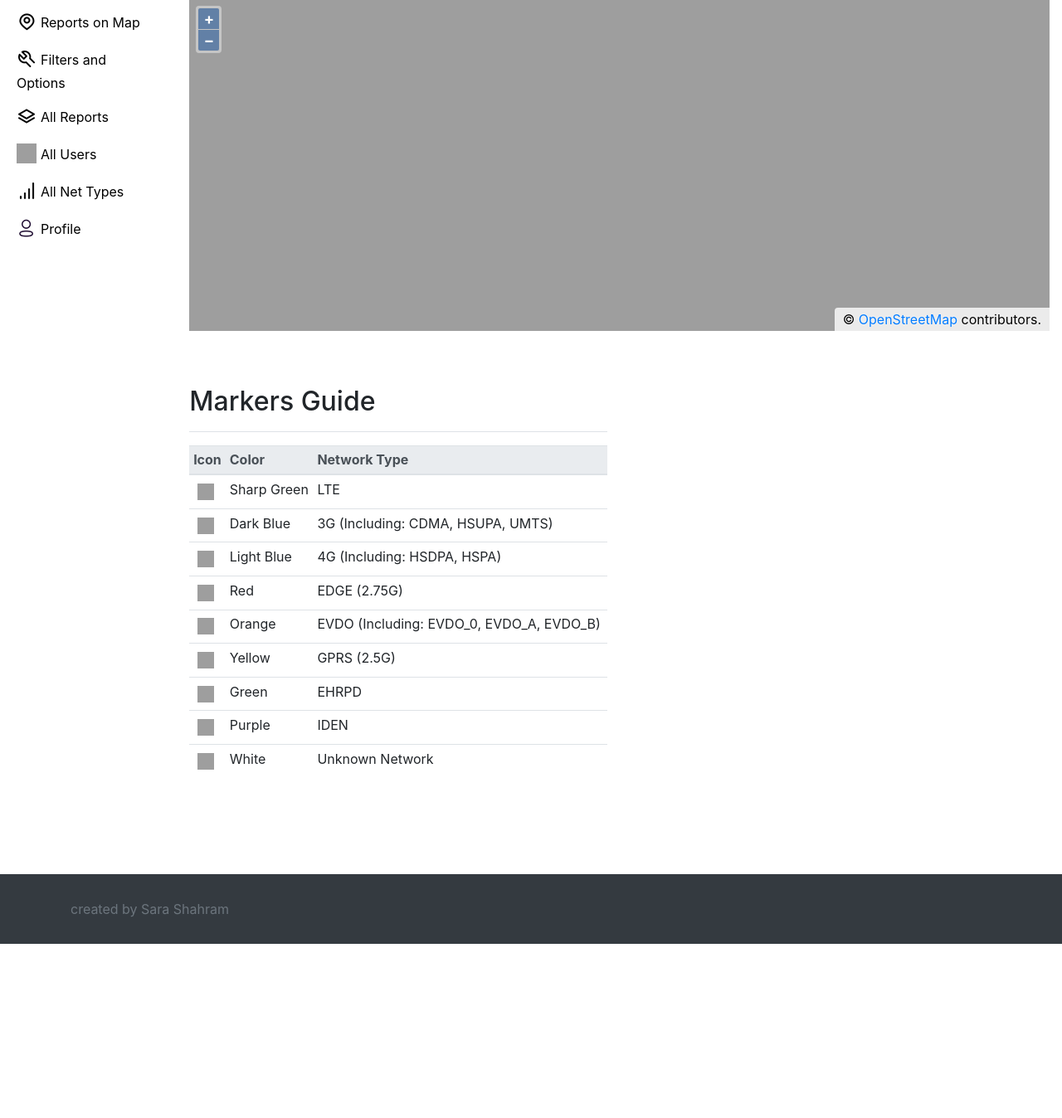
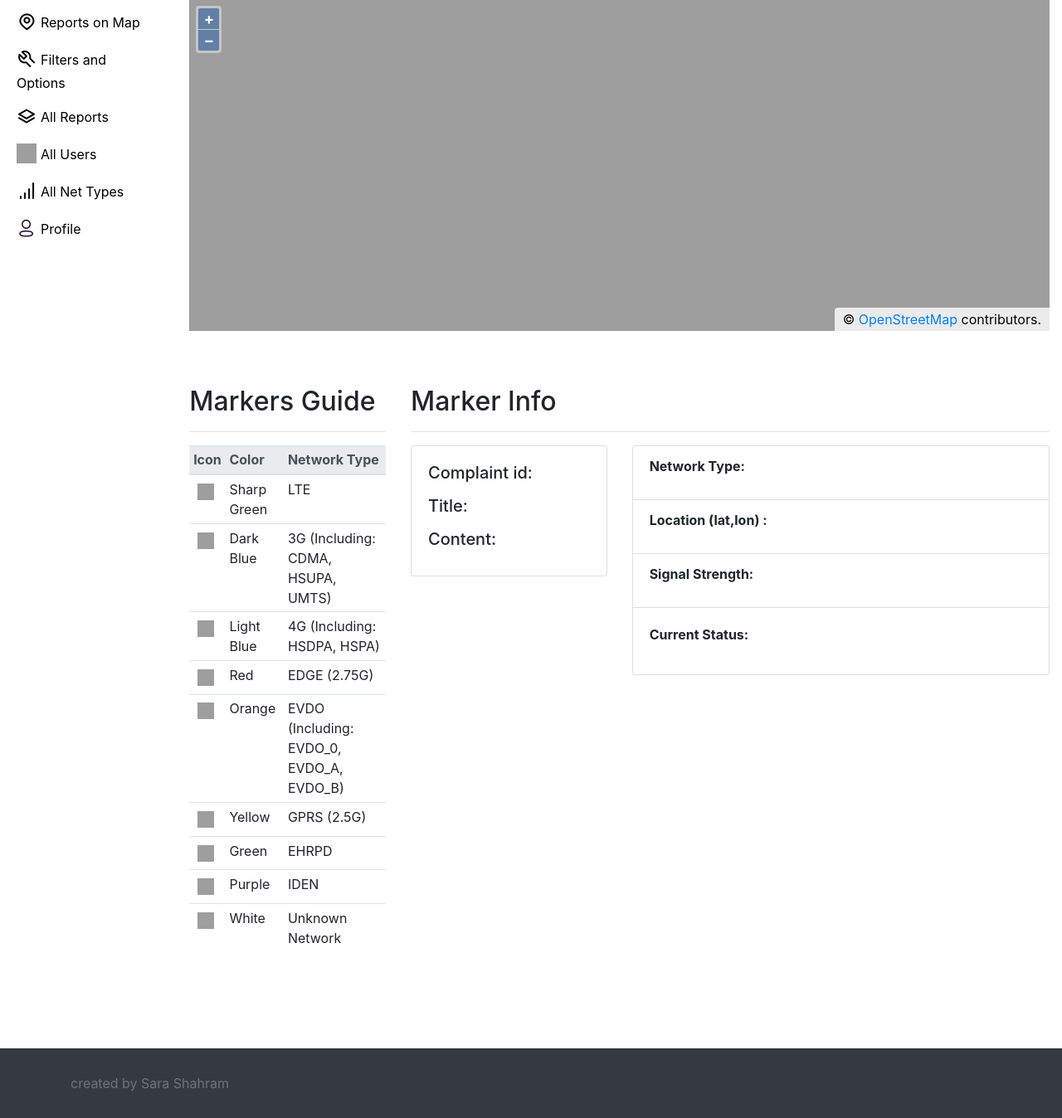
Before and after one commit to amiiitis74/myWebApp-MTN, a PHP site: page /view_reportsOnMap.php in a window 1280 px wide. Shown: the part 166-1514 px from the top of the page at 83% size. Before the commit the page ends 1304 px from the top, so only its background shows below. Run offline with PHP 8.4, Linux system fonts and the light colour scheme; data that the repository does not hold is empty; grey boxes are pictures that could not be loaded.

Commit message:
pop up
pop up added, marker details added.

```diff
--- a/css/myStyle.css
+++ b/css/myStyle.css
@@ -78,6 +78,9 @@
 }
 
 
+
+
+
 /****** Map *******/
 .map {
      height: 400px;
@@ -85,6 +88,48 @@
      margin-top: 2%;
      margin-bottom: 50px;
 }
+
+.ol-popup {
+    position: absolute;
+    background-color: white;
+    box-shadow: 0 1px 4px rgba(0,0,0,0.2);
+    padding: 15px;
+    border-radius: 10px;
+    border: 1px solid #cccccc;
+    bottom: 12px;
+    left: -50px;
+    min-width: 280px;
+  }
+  .ol-popup:after, .ol-popup:before {
+    top: 100%;
+    border: solid transparent;
+    content: " ";
+    height: 0;
+    width: 0;
+    position: absolute;
+    pointer-events: none;
+  }
+  .ol-popup:after {
+    border-top-color: white;
+    border-width: 10px;
+    left: 48px;
+    margin-left: -10px;
+  }
+  .ol-popup:before {
+    border-top-color: #cccccc;
+    border-width: 11px;
+    left: 48px;
+    margin-left: -11px;
+  }
+  .ol-popup-closer {
+    text-decoration: none;
+    position: absolute;
+    top: 2px;
+    right: 8px;
+  }
+  .ol-popup-closer:after {
+    content: "✖";
+  }
 
 
 /***** alerts ******/
--- a/showmarkers.php
+++ b/showmarkers.php
@@ -25,13 +25,13 @@
                 $src = "'./img/loc/white.png'";
             }
             echo "
-            [".$row['longitude'].",".$row['latitude'].",".$src." ],
+            [".$row['longitude'].",".$row['latitude'].",".$src.",'".$row['net_type']."','".$row['title']."','".$row['content']."','".$row['id']."','".$row['status']."' ],
             ";
         }
 
-
     echo ']; ';
 ?>
+
 
     //center of the map
     var center = ol.proj.fromLonLat([51.4626601, 35.6977833]);
@@ -56,13 +56,15 @@
         var iconStyle = new ol.style.Style({
             image: new ol.style.Icon({
               src: places[i][2],
-              color: places[i][3],
               crossOrigin: 'anonymous',
             })
         });
+
+        iconFeature.setProperties({'lat':places[i][1],'lon':places[i][0],'net':places[i][3],'title':places[i][4],'content':places[i][5],'id':places[i][6],'status':places[i][7]});
         iconFeature.setStyle(iconStyle);
         vectorSource.addFeature(iconFeature);
     }
+
 
 
     var vectorLayer = new ol.layer.Vector({
@@ -85,4 +87,64 @@
       ],
       loadTilesWhileAnimating: true,
     });
+
+
+
+    //Initialize the popup
+     var container = document.getElementById('popup');
+     var popupContent = document.getElementById('popup-content');
+     var closer = document.getElementById('popup-closer');
+
+     var overlay = new ol.Overlay({
+         element: container,
+         autoPan: true,
+         autoPanAnimation: {
+             duration: 250
+         }
+     });
+     map.addOverlay(overlay);
+
+     closer.onclick = function() {
+         overlay.setPosition(undefined);
+         closer.blur();
+         return false;
+     };
+
+
+    //function to open the popup
+    map.on('singleclick', function (event) {
+         var netType,title,content,id,status,lat,lon = "undefined";
+         if (map.hasFeatureAtPixel(event.pixel) === true) {
+             var coordinate = event.coordinate;
+             var feature = map.forEachFeatureAtPixel(event.pixel,
+                 function(feature, layer) {
+                   netType = feature.get('net');
+                   title =  feature.get('title');
+                   content =  feature.get('content');
+                   id =  feature.get('id');
+                   lat = feature.get('lat');
+                   lon = feature.get('lon');
+                   status = feature.get('status');
+                   return [feature, layer];
+                 });
+             popupContent.innerHTML = "<b>".concat(title,"</b><br />",netType);
+             overlay.setPosition(coordinate);
+         } else {
+             overlay.setPosition(undefined);
+             closer.blur();
+         }
+
+         //show details in table
+         document.getElementById('com_id').innerHTML= id ;
+         document.getElementById('com_title').innerHTML= title ;
+         document.getElementById('com_content').innerHTML= content ;
+         document.getElementById('com_net').innerHTML= netType ;
+         document.getElementById('com_loc').innerHTML= "".concat(lat," , ",lon);
+         document.getElementById('com_str').innerHTML= content ;
+         document.getElementById('com_status').innerHTML= status ;
+
+
+     });
+
+
 </script>
--- a/view_reportsOnMap.php
+++ b/view_reportsOnMap.php
@@ -34,7 +34,7 @@
 
 
                     <div class="row">
-                        <div class="col-sm-6">
+                        <div class="col-sm-3">
                             <div class="d-flex justify-content-between flex-wrap flex-md-nowrap align-items-center pt-3 pb-2 mb-3 border-bottom">
                                 <h1 class="h2">Markers Guide</h1>
                             </div>
@@ -95,6 +95,37 @@
                             </table>
                             <!-- Guide End -->
                         </div>
+                        <div class="col-sm-9">
+                            <div class="d-flex justify-content-between flex-wrap flex-md-nowrap align-items-center pt-3 pb-2 mb-3 border-bottom">
+                                <h1 class="h2">Marker Info</h1>
+                            </div>
+                            <div class="row">
+                                 <div class="col-md-4">
+                                    <div class="card" >
+                                      <div class="card-body">
+                                        <h5 class="card-title">Complaint id:</h5>
+                                        <p class="card-text" id="com_id"></p>
+                                        <h5 class="card-title">Title:</h5>
+                                        <p class="card-text" id="com_title"></p>
+                                        <h5 class="card-title">Content:</h5>
+                                        <p class="card-text" id="com_content"></p>
+                                      </div>
+                                    </div>
+                                </div>
+                                <div class="col-md-8">
+                                    <div class="card" >
+                                      <ul class="list-group list-group-flush">
+                                        <li class="list-group-item"><span class="font-weight-bold">Network Type: </span><p id="com_net"></p></li>
+                                          <li class="list-group-item"><span class="font-weight-bold"> Location (lat,lon) : </span><p id="com_loc"></p></li>
+                                          <li class="list-group-item"><span class="font-weight-bold"> Signal Strength: </span><p id="com_str"></p></li>
+                                      </ul>
+                                      <div class="card-body">
+                                        <span class="font-weight-bold">Current Status: </span><p id="com_status"></p>
+                                      </div>
+                                    </div>
+                                </div>
+                            </div>
+                        </div>
                     </div>
 
 
```
